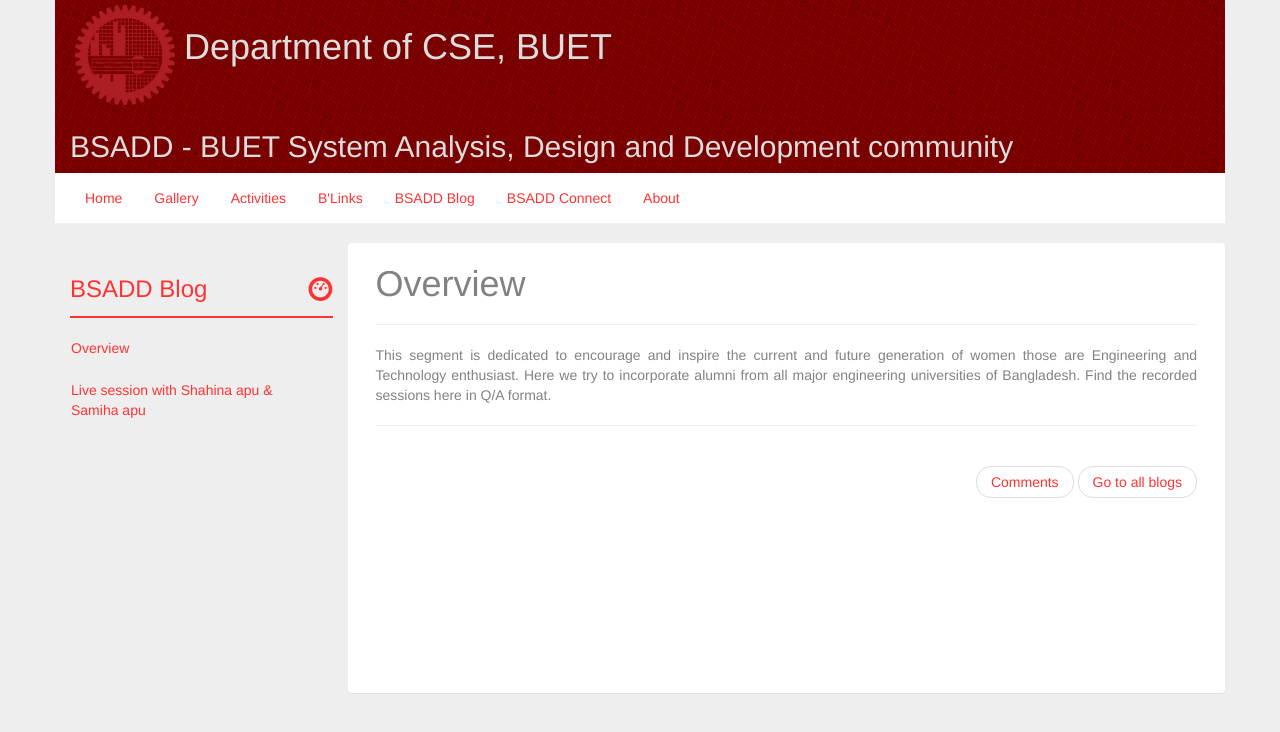
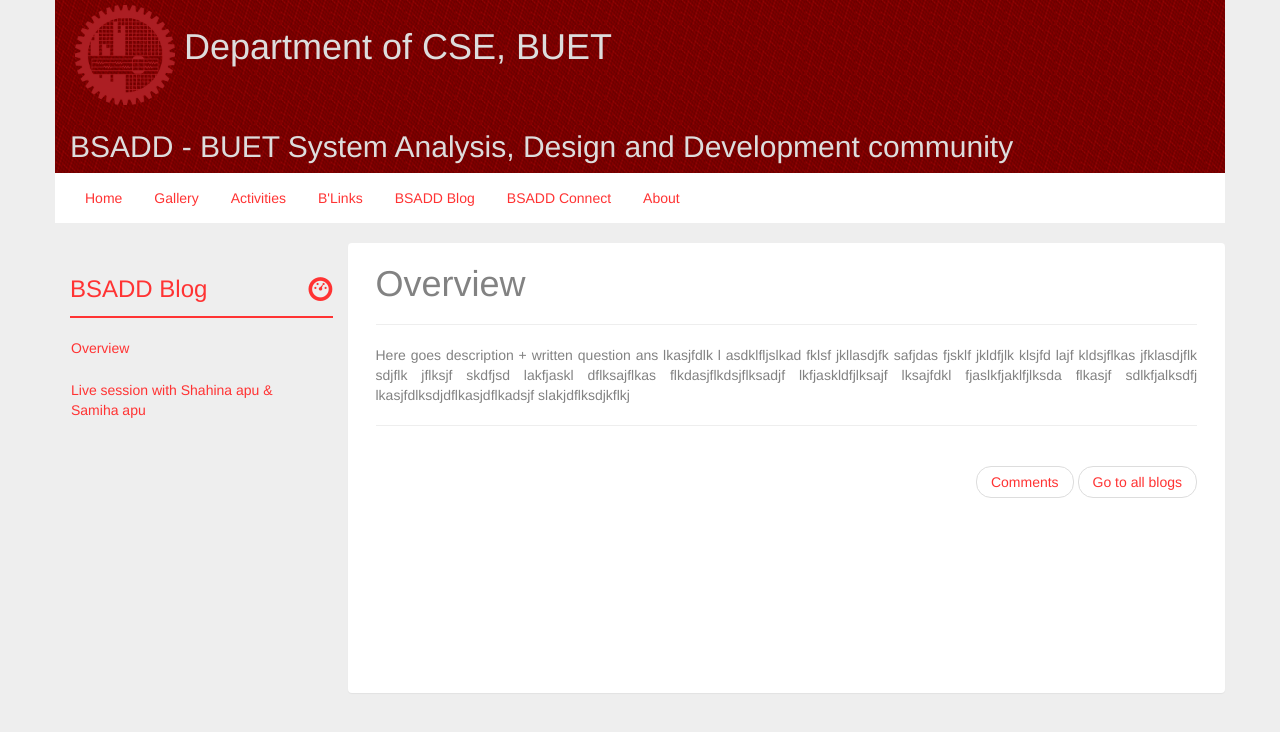
Before and after one commit to bsadd/bsadd.github.io, a Jekyll site: the page built from _activities/women-in-tech/overview.md, in a window 1280 px wide. Shown: the top 732 px of the page. Built offline with Jekyll 4.4.1, drawn with Linux system fonts in a browser that asks for light colours.

Commit message:
Revised content keeping match with main branch

```diff
--- a/_activities/women-in-tech/overview.md
+++ b/_activities/women-in-tech/overview.md
@@ -1,6 +1,10 @@
 ---
 layout: sessionTemplate
 title: Overview
-desc:
-     This segment is dedicated to encourage and inspire the current and future generation of women those are Engineering and Technology enthusiast. Here we try to incorporate alumni from all major engineering universities of Bangladesh. Find the recorded sessions here in Q/A format.
+desc: >
+ Here goes description + written question ans  lkasjfdlk l asdklfljslkad fklsf jkllasdjfk safjdas fjsklf jkldfjlk
+ klsjfd lajf kldsjflkas jfklasdjflk sdjflk jflksjf skdfjsd lakfjaskl dflksajflkas flkdasjflkdsjflksadjf
+ lkfjaskldfjlksajf lksajfdkl fjaslkfjaklfjlksda flkasjf
+ sdlkfjalksdfj lkasjfdlksdjdflkasjdflkadsjf
+ slakjdflksdjkflkj
 ---
```
Also changed, not shown: _activities/android-workshop/overview.md (+6 -2 lines), _activities/life-beyond-the-borders/overview.md (+4 -2 lines), _data/activitiesByCategory.yml (line endings or trailing spaces).
